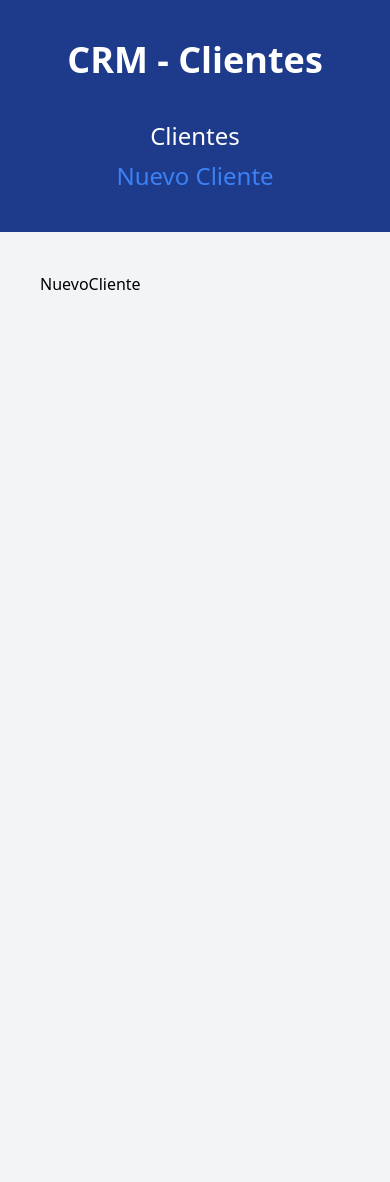
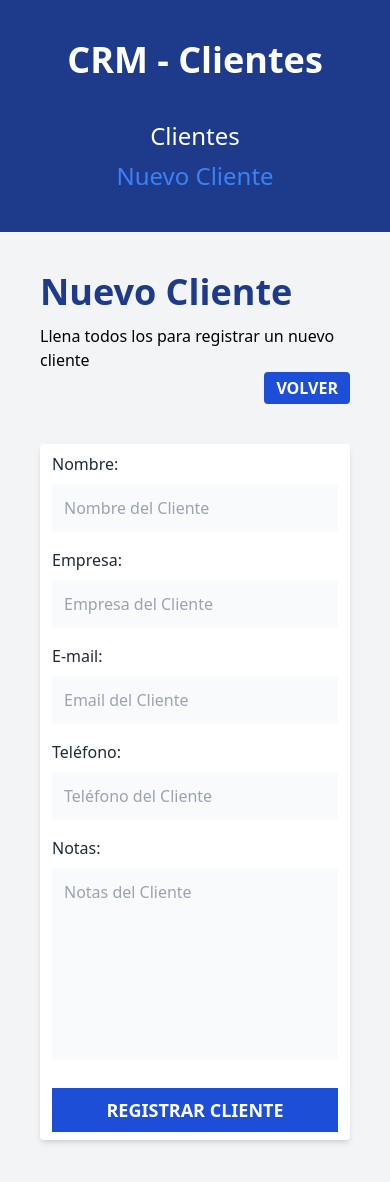
Before and after one commit to Nico235711/crm-react, a React (Vite) app: page /clientes/nuevo in a window 390 px wide. Shown: the top 1182 px of the page. Before the commit the page ends 844 px from the top, so only its background shows below. Built offline with nearby package versions, Linux system fonts and the light colour scheme.

Commit message:
guardando

```diff
--- /dev/null
+++ b/src/components/Cliente.jsx
@@ -0,0 +1,30 @@
+
+const Cliente = ({ cliente }) => {
+
+  const { nombre, email, telefono, empresa } = cliente
+
+  return (
+    <tr className="border-b">
+      <td className="p-6 space-y-2 border-r">
+        <p className="text-2xl text-gray-800 text-center">{nombre}</p>
+        <p className="text-gray-800 text-center">{empresa}</p>
+      </td>
+      <td className="p-6 space-y-2 border-r">
+        <p className="text-2xl text-gray-800 text-center">{email}</p>
+        <p className="text-gray-800 text-center">{telefono}</p>
+      </td>
+      <td className="p-6">
+        <div className="flex gap-5 justify-center">
+          <button className="bg-blue-700 px-3 py-1 text-white text-lg rounded hover:bg-blue-800 transition-all uppercase">
+            Editar
+          </button>
+          <button className="bg-red-700 px-3 py-1 text-white text-lg rounded hover:bg-red-800 transition-all uppercase">
+            Eliminar
+          </button>
+        </div>
+      </td>
+    </tr>
+  )
+}
+
+export default Cliente
--- /dev/null
+++ b/src/components/Formulario.jsx
@@ -0,0 +1,79 @@
+
+const Formulario = ({ cliente }) => {
+
+  return (
+    <>
+      <div className="mb-4">
+        <label
+          className="text-gray-800"
+          htmlFor="nombre"
+        >Nombre:</label>
+        <input
+          id="nombre"
+          type="text"
+          className="mt-2 block w-full p-3 bg-gray-50 outline-none"
+          placeholder="Nombre del Cliente"
+          name="nombre"
+        />
+      </div>
+      <div className="mb-4">
+        <label
+          className="text-gray-800"
+          htmlFor="empresa"
+        >Empresa:</label>
+        <input
+          id="empresa"
+          type="text"
+          className="mt-2 block w-full p-3 bg-gray-50 outline-none"
+          placeholder="Empresa del Cliente"
+          name="empresa"
+        />
+      </div>
+
+      <div className="mb-4">
+        <label
+          className="text-gray-800"
+          htmlFor="email"
+        >E-mail:</label>
+        <input
+          id="email"
+          type="email"
+          className="mt-2 block w-full p-3 bg-gray-50 outline-none"
+          placeholder="Email del Cliente"
+          name="email"
+        />
+      </div>
+
+      <div className="mb-4">
+        <label
+          className="text-gray-800"
+          htmlFor="telefono"
+        >Teléfono:</label>
+        <input
+          id="telefono"
+          type="tel"
+          className="mt-2 block w-full p-3 bg-gray-50 outline-none"
+          placeholder="Teléfono del Cliente"
+          name="telefono"
+        />
+      </div>
+
+      <div className="mb-4">
+        <label
+          className="text-gray-800"
+          htmlFor="notas"
+        >Notas:</label>
+        <textarea
+          as="textarea"
+          id="notas"
+          type="text"
+          className="mt-2 block w-full p-3 bg-gray-50 h-48 resize-none align-self outline-none"
+          placeholder="Notas del Cliente"
+          name="notas"
+        />
+      </div>
+    </>
+  )
+}
+
+export default Formulario
--- a/src/main.jsx
+++ b/src/main.jsx
@@ -8,8 +8,8 @@
 } from "react-router-dom";
 
 import Layout from './components/Layout';
-import NuevoCliente from './pages/NuevoCliente';
-import Index, { loader as indexLoader} from './pages/Index';
+import NuevoCliente, { action as nuevoClienteAction } from './pages/NuevoCliente';
+import Index, { loader as clienteLoader} from './pages/Index';
 
 const router = createBrowserRouter([
   {
@@ -19,11 +19,12 @@
       {
         index: true,
         element: <Index />,
-        loader: indexLoader
+        loader: clienteLoader
       },
       {
         path: "/clientes/nuevo",
-        element: <NuevoCliente />
+        element: <NuevoCliente />,
+        action: nuevoClienteAction
       }
     ]
   }
--- a/src/pages/Index.jsx
+++ b/src/pages/Index.jsx
@@ -1,4 +1,5 @@
 import { useLoaderData } from "react-router-dom";
+import Cliente from "../components/Cliente";
 
 export const loader = () => {
   const clientes = [
@@ -46,7 +47,6 @@
 const Index = () => {
 
   const clientes = useLoaderData()
-  console.log(clientes);
 
   return (
     <>
@@ -55,9 +55,29 @@
 
       {
         clientes.length ? (
-          <></>
+          // itero sobre mis clientes
+          <table className="bg-white shadow-md mt-5 table-auto w-full">
+            <thead className="bg-blue-800 text-white">
+              <tr>
+                <th className="p-2 border-r">Cliente</th>
+                <th className="p-2 border-r">Contacto</th>
+                <th className="p-2">Acciones</th>
+              </tr>
+            </thead>
+
+            <tbody>
+              {
+                clientes.map(cliente => (
+                  <Cliente
+                    key={cliente.id}
+                    cliente={cliente}
+                  />
+                ))
+              }
+            </tbody>
+          </table>
           ) : (
-            <p>No hay clientes para mostrar</p>
+            <p className="text-center font-bold text-lg">No hay clientes para mostrar</p>
           )
       }
     </>
--- a/src/pages/NuevoCliente.jsx
+++ b/src/pages/NuevoCliente.jsx
@@ -1,8 +1,40 @@
+import { Form, useNavigate } from "react-router-dom";
+import Formulario from "../components/Formulario";
+
+export function action() {
+  console.log("Desde action");
+}
 
 const NuevoCliente = () => {
 
+  const navigate = useNavigate();
+
   return (
-    <div>NuevoCliente</div>
+    <>
+      <h1 className="text-4xl font-black text-blue-900">Nuevo Cliente</h1>
+      <p className="mt-3">Llena todos los para registrar un nuevo cliente</p>
+
+      <div className="flex justify-end">
+        <button
+          className="bg-blue-700 text-white uppercase font-bold rounded px-3 py-1 hover:bg-blue-800 transition-all"
+          onClick={() => navigate("/")} // tambien funcion con -1
+          >
+            Volver
+        </button>
+      </div>
+
+      <div className="bg-white md:w-3/4 rounded shadow-md mx-auto px-3 py-2 my-10">
+        <Form method="POST">
+          <Formulario />
+
+          <input
+            type="submit"
+            className="bg-blue-700 text-white uppercase w-full py-2 font-bold text-lg cursor-pointer mt-3"
+            value="Registrar Cliente"
+          />
+        </Form>
+      </div>
+    </>
   )
 }
 
```
